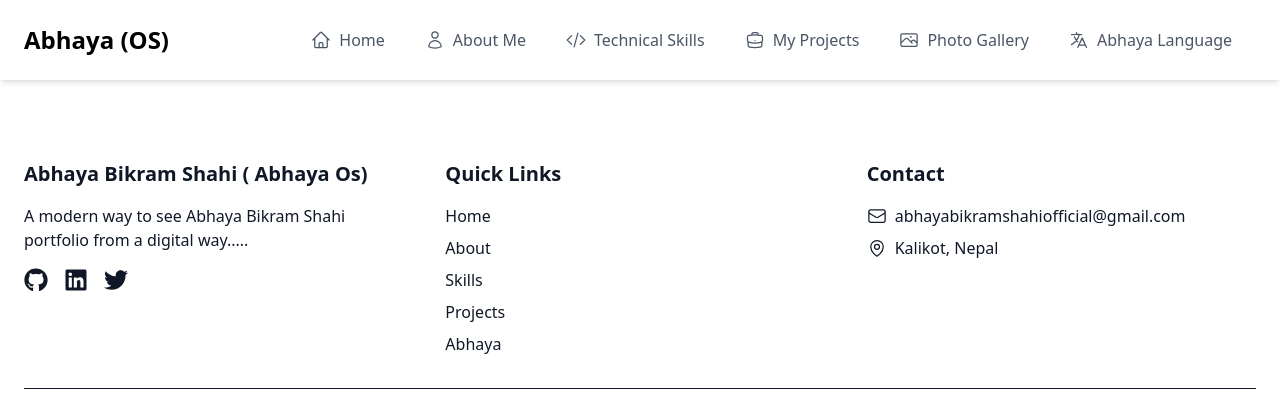
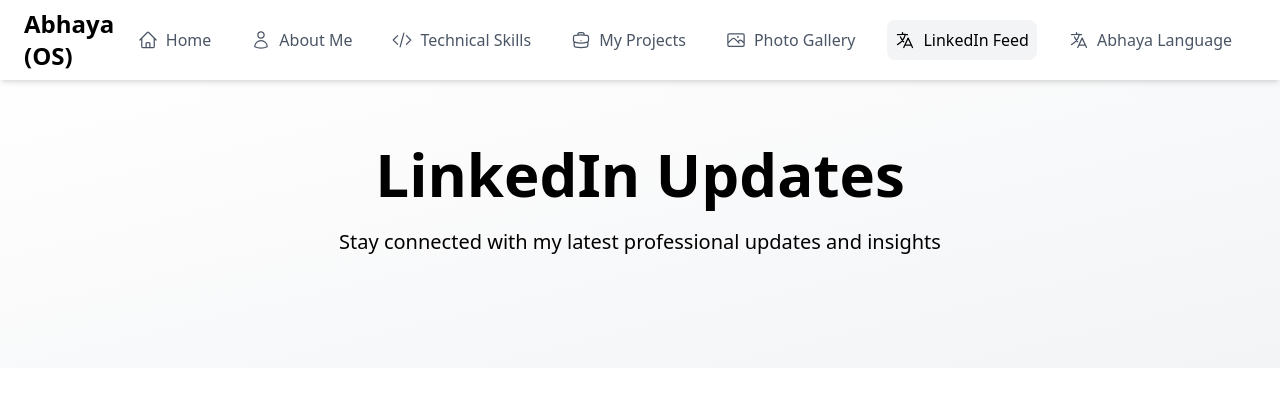
Before and after one commit to abhayabikramshahi/abhaya-website, a React (Vite) app: page /linkedin in a window 1280 px wide. Shown: the top 416 px of the page. Built offline with nearby package versions, Linux system fonts and the light colour scheme.

Commit message:
file changes and make professional

```diff
--- a/src/App.jsx
+++ b/src/App.jsx
@@ -13,6 +13,7 @@ import Projects from './Pages/Projects'
 import Abhaya from './Pages/Abhaya'
 import Documentation from './Pages/Documentation'
 import Gallery from './Pages/Gallery'
+import LinkedInFeed from './Pages/LinkedInFeed'
 
 import { motion, AnimatePresence } from 'framer-motion'
 import './App.css'
@@ -46,6 +47,7 @@ const AnimatedRoutes = () => {
         <Route path="/abhaya" element={<PageTransition><Abhaya /></PageTransition>} />
         <Route path="/documentation" element={<PageTransition><Documentation /></PageTransition>} />
         <Route path="/gallery" element={<PageTransition><Gallery /></PageTransition>} />
+        <Route path="/linkedin" element={<PageTransition><LinkedInFeed /></PageTransition>} />
       </Routes>
     </AnimatePresence>
   )
--- /dev/null
+++ b/src/Pages/LinkedInFeed.jsx
@@ -0,0 +1,60 @@
+import { motion } from 'framer-motion'
+import SEO from '../components/SEO'
+
+export default function LinkedInFeed() {
+  return (
+    <>
+      <SEO
+        title="LinkedIn Feed - Abhaya"
+        description="Stay updated with Abhaya's latest LinkedIn posts and professional updates."
+        keywords="LinkedIn, professional updates, Abhaya, social media feed"
+      />
+
+      {/* Hero Section */}
+      <section className="relative py-20 bg-gradient-to-br from-white to-gray-100 dark:from-gray-900 dark:to-gray-800">
+        <div className="container mx-auto px-4">
+          <motion.div
+            initial={{ opacity: 0, y: 20 }}
+            animate={{ opacity: 1, y: 0 }}
+            transition={{ duration: 0.5 }}
+            className="max-w-4xl mx-auto text-center"
+          >
+            <h1 className="text-4xl md:text-6xl font-bold text-black dark:text-white mb-6">
+              LinkedIn Updates
+            </h1>
+            <p className="text-xl text-black dark:text-white mb-8">
+              Stay connected with my latest professional updates and insights
+            </p>
+          </motion.div>
+        </div>
+      </section>
+
+      {/* LinkedIn Feed Section */}
+      <section className="py-16 bg-white dark:bg-gray-900">
+        <div className="container mx-auto px-4">
+          <motion.div
+            initial={{ opacity: 0, y: 20 }}
+            whileInView={{ opacity: 1, y: 0 }}
+            viewport={{ once: true }}
+            transition={{ duration: 0.5 }}
+            className="max-w-4xl mx-auto"
+          >
+            <div className="bg-gray-100 dark:bg-gray-800 rounded-xl p-8 shadow-lg">
+              <div className="flex justify-center">
+                <iframe
+                  src="https://www.linkedin.com/embed/feed/update/urn:li:share:7332605949473439744?collapsed=1"
+                  height="522"
+                  width="504"
+                  frameBorder="0"
+                  allowFullScreen
+                  title="Embedded post"
+                  className="rounded-lg shadow-lg"
+                />
+              </div>
+            </div>
+          </motion.div>
+        </div>
+      </section>
+    </>
+  )
+}
--- a/src/components/Navbar.jsx
+++ b/src/components/Navbar.jsx
@@ -48,6 +48,13 @@ const sections = [
     label: 'Photo Gallery',
     path: '/gallery',
     description: 'Browse through my work gallery'
+  },
+  {
+    id: 'linkedin',
+    icon: LanguageIcon,
+    label: 'LinkedIn Feed',
+    path: '/linkedin',
+    description: 'View my latest LinkedIn updates'
   },
   {
     id: 'abhaya',
```
